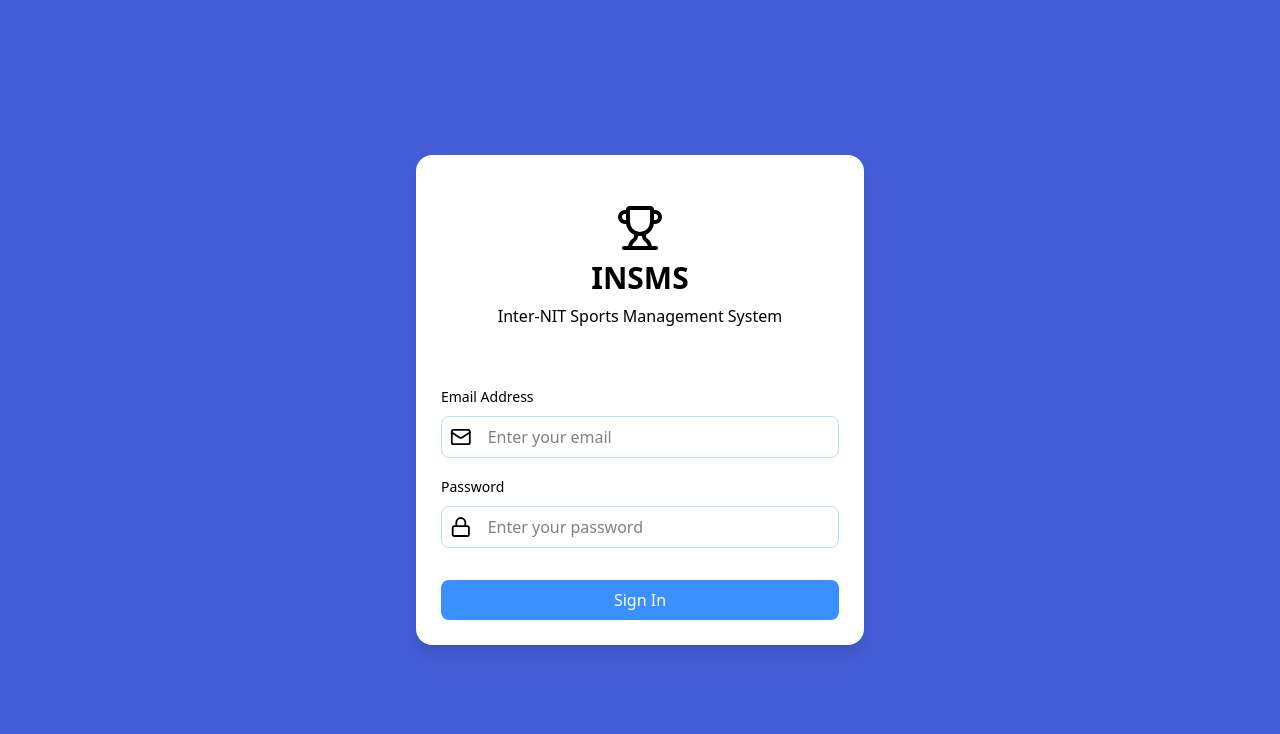
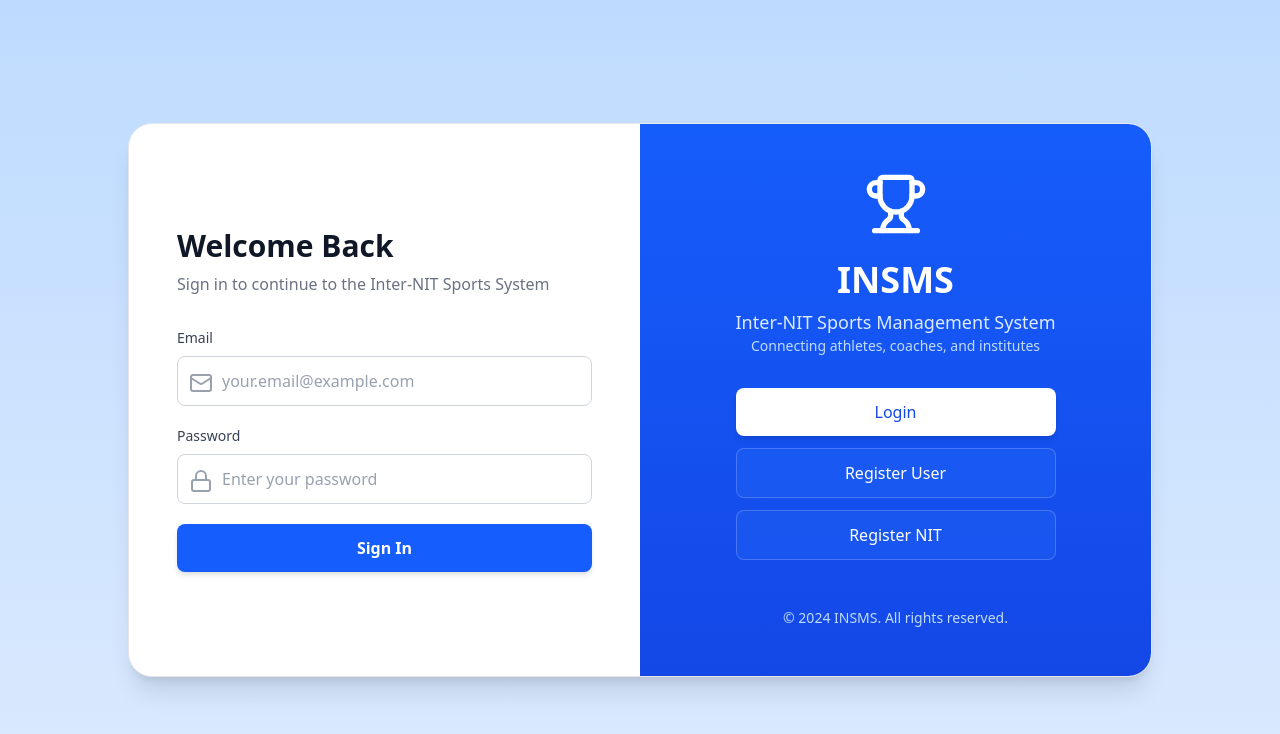
Before and after one commit to Srinathmp/NITC-Sports-Management-System, a React (Vite) app in the folder client/: page /login in a window 1280 px wide. Shown: the top 734 px of the page. Built offline with nearby package versions, Linux system fonts and the light colour scheme.

Commit message:
feat: update login page with new fields

```diff
--- a/client/src/pages/Events.jsx
+++ b/client/src/pages/Events.jsx
@@ -57,7 +57,7 @@ export default function Events() {
       ? filtered
       : filtered.filter((e) => e.status !== "Pending" && e.status !== "PendingValidation"))
     setVisibleEvents(val)
-    console.log(filtered,val)
+    // console.log(filtered,val)
   }, [events, searchQuery, statusFilter]);
 
   if (loading) return <FullPageLoader />;
--- a/client/src/pages/auth/Login.jsx
+++ b/client/src/pages/auth/Login.jsx
@@ -1,13 +1,154 @@
-import { useState, useEffect } from "react";
-import { useNavigate } from "react-router-dom";
-import { Trophy, Mail, Lock } from "lucide-react";
 import api from "../../api/axios";
 import { useAuth } from "../../contexts/AuthContexts";
+import { useNavigate } from "react-router-dom";
+import { useState, useEffect } from "react";
+import { Mail, Lock, User, Building, Phone, MapPin, Code, Shield, Trophy, } from "lucide-react";
 
-export default function Login() {
+function InputField({ icon, label, name, value, onChange, type = "text", placeholder }) {
+  return (
+    <div>
+      <label className="block text-sm font-medium text-gray-700 mb-2">{label}</label>
+      <div className="relative">
+        <div className="absolute left-3 top-1/2 -translate-y-1/2 text-gray-400 w-5 h-5">{icon}</div>
+        <input
+          type={type}
+          name={name}
+          value={value}
+          onChange={onChange}
+          placeholder={placeholder}
+          required
+          className="w-full pl-11 pr-4 py-3 border border-gray-300 rounded-lg placeholder-gray-400 focus:ring-2 focus:ring-blue-400 focus:border-transparent outline-none"
+        />
+      </div>
+    </div>
+  );
+}
+
+function ButtonToggle({ label, active, onClick }) {
+  return (
+    <button
+      onClick={onClick}
+      className={`w-full py-3 rounded-lg font-medium transition-all duration-200 ${active
+        ? "bg-white text-blue-700 shadow-md"
+        : "bg-blue-500/20 border border-white/20 text-white hover:bg-blue-500/30"
+        }
+        cursor-pointer`}
+    >
+      {label}
+    </button>
+  );
+}
+
+function LoginForm({ email, setEmail, password, setPassword, handleSubmit, loading }) {
+  return (
+    <div className="p-8 md:p-12 flex flex-col justify-center max-h-[90vh] overflow-y-auto">
+      <h2 className="text-3xl font-bold text-gray-900 mb-2">Welcome Back</h2>
+      <p className="text-gray-500 mb-8">
+        Sign in to continue to the Inter-NIT Sports System
+      </p>
+
+      <form onSubmit={handleSubmit} className="space-y-5">
+        <InputField icon={<Mail />} name="email" label="Email" type="email" value={email} onChange={(e) => setEmail(e.target.value)} placeholder="your.email@example.com" />
+        <InputField icon={<Lock />} name="password" label="Password" type="password" value={password} onChange={(e) => setPassword(e.target.value)} placeholder="Enter your password" />
+        <button type="submit" className="w-full bg-blue-600 hover:bg-blue-700 text-white font-semibold py-3 rounded-lg transition-all duration-200 shadow-md hover:shadow-lg disabled:cursor-not-allowed cursor-pointer" disabled={loading}>
+          {loading ? "Logging in..." : "Sign In"}
+        </button>
+      </form>
+    </div>
+  );
+}
+
+function RegisterUserForm({ formData, setFormData, handleSubmit }) {
+  const dummyNITs = ["NIT Delhi", "NIT Trichy", "NIT Warangal", "NIT Surathkal", "NIT Calicut",];
+
+  return (
+    <div className="p-8 md:p-12 flex flex-col justify-center">
+      <h2 className="text-3xl font-bold text-gray-900 mb-2">Create Account</h2>
+      <p className="text-gray-500 mb-8">Join the Inter-NIT Sports Network</p>
+
+      <form onSubmit={handleSubmit} className="space-y-5">
+        <InputField icon={<User />} name="name" label="Full Name" value={formData.name} onChange={(e) => setFormData({ ...formData, name: e.target.value })} placeholder="John Doe" />
+        <InputField icon={<Mail />} name="email" label="Email" type="email" value={formData.email} onChange={(e) => setFormData({ ...formData, email: e.target.value })} placeholder="your.email@example.com" />
+        <InputField icon={<Phone />} name="phone" label="Phone" value={formData.phone} onChange={(e) => setFormData({ ...formData, phone: e.target.value })} placeholder="+91 99999 99999" />
+        <InputField icon={<Lock />} name="password" label="Password" type="password" value={formData.password} onChange={(e) => setFormData({ ...formData, password: e.target.value })} placeholder="Create a strong password" />
+
+        {/* Role */}
+        <div>
+          <label className="block text-sm font-medium text-gray-700 mb-2">Role</label>
+          <div className="relative">
+            <Shield className="absolute left-3 top-1/2 -translate-y-1/2 text-gray-400 w-5 h-5" />
+            <select
+              name="role"
+              value={formData.role}
+              onChange={(e) => setFormData({ ...formData, role: e.target.value })}
+              required
+              className="w-full pl-11 pr-4 py-3 border border-gray-300 rounded-lg focus:ring-2 focus:ring-blue-400 focus:border-transparent outline-none bg-white"
+            >
+              <option value="Coach">Coach</option>
+              <option value="NITAdmin">NIT Admin</option>
+            </select>
+          </div>
+        </div>
+
+        {/* Select NIT */}
+        <div>
+          <label className="block text-sm font-medium text-gray-700 mb-2">Select NIT</label>
+          <div className="relative">
+            <Building className="absolute left-3 top-1/2 -translate-y-1/2 text-gray-400 w-5 h-5" />
+            <select
+              name="nit_id"
+              value={formData.nit_id}
+              onChange={(e) => setFormData({ ...formData, nit_id: e.target.value })}
+              required
+              className="w-full pl-11 pr-4 py-3 border border-gray-300 rounded-lg focus:ring-2 focus:ring-blue-400 focus:border-transparent outline-none bg-white"
+            >
+              <option value="">Choose your NIT</option>
+              {dummyNITs.map((nit) => (
+                <option key={nit} value={nit}>{nit}</option>
+              ))}
+            </select>
+          </div>
+        </div>
+
+        <button
+          type="submit"
+          className="w-full bg-blue-600 hover:bg-blue-700 text-white font-semibold py-3 rounded-lg transition-all duration-200 shadow-md hover:shadow-lg"
+        >
+          Create Account
+        </button>
+      </form>
+    </div>
+  );
+}
+
+function RegisterNITForm({ nitName, setNitName, nitCode, setNitCode, nitLoc, setNitLoc, handleSubmit, loading }) {
+  return (
+    <div className="p-8 md:p-12 flex flex-col justify-center">
+      <h2 className="text-3xl font-bold text-gray-900 mb-2">Register Institute</h2>
+      <p className="text-gray-500 mb-8">Register your NIT with INSMS</p>
+
+      <form onSubmit={(handleSubmit)} className="space-y-5">
+        <InputField icon={<Building />} name="nitName" label="Institute Name" value={nitName} onChange={(e) => setNitName(e.target.value)} placeholder="National Institute of Technology" />
+        <InputField icon={<Code />} name="nitCode" label="Institute Code" value={nitCode} onChange={(e) => setNitCode(e.target.value)} placeholder="NIT-XXX" />
+        <InputField icon={<MapPin />} name="location" label="Location" value={nitLoc} onChange={(e) => setNitLoc(e.target.value)} placeholder="City, State" />
+        <button
+          type="submit"
+          className=" cursor-pointer w-full bg-blue-600 hover:bg-blue-700 text-white font-semibold py-3 rounded-lg transition-all duration-200 shadow-md hover:shadow-lg disabled:cursor-not-allowed" disabled={loading}
+        >
+          {loading ? "Registering....." : "Register Institute"}
+        </button>
+      </form>
+    </div>
+  );
+}
+
+const Login = () => {
   const { login, isAuthenticated, user } = useAuth();
   const [email, setEmail] = useState("");
   const [password, setPassword] = useState("");
+  const [nitName, setNitName] = useState("")
+  const [nitCode, setNitCode] = useState("")
+  const [nitLoc, setNitLoc] = useState("")
   const [loading, setLoading] = useState(false);
   const [error, setError] = useState("");
   const navigate = useNavigate();
@@ -20,7 +161,7 @@ export default function Login() {
     }
   }, []);
 
-  const handleSubmit = async (e) => {
+  const handleSubmitLogin = async (e) => {
     e.preventDefault();
     setError("");
 
@@ -32,10 +173,10 @@ export default function Login() {
     try {
       setLoading(true);
 
+      console.log(email, password);
       const res = await api.post("/users/login", { email, password });
       const { token, role, name } = res.data;
 
-      console.log("login successful!");
       login(token, role, name, email);
       if (role === "CommonAdmin") navigate("/common-admin/dashboard");
       else if (role === "NITAdmin") navigate("/nit-admin/dashboard");
@@ -52,69 +193,74 @@ export default function Login() {
     }
   };
 
+  const handleSubmitNIT = async (e) => {
+    e.preventDefault();
+    setError("");
+
+    if (!nitName || !nitCode || !nitLoc) {
+      setError("Please fill all details.");
+      return;
+    }
+
+    try {
+      setLoading(true);
+
+      const res = await api.post("/nits/register", { nitName, nitCode, nitLoc });
+      setNitCode("")
+      setNitLoc("")
+      setNitName("")
+      alert("Succesfull!!")
+    } catch (err) {
+      console.error(err);
+      setError(
+        err.response?.data?.message || "Invalid credentials. Please try again."
+      );
+    } finally {
+      setLoading(false);
+    }
+  }
+
+  const handleSubmit = () => { }
+  const [mode, setMode] = useState("login");
+  const [formData, setFormData] = useState({ email: "", password: "", name: "", phone: "", role: "Coach", nit_id: "", nitName: "", nitCode: "", location: "", });
+
   return (
-    <div className="bg-[#445cd5ff] min-h-screen flex flex-col items-center justify-center">
-      <div className="min-w-sm lg:min-w-md">
-        <div className="rounded-2xl border border-white/30 bg-white shadow-lg backdrop-blur-lg p-2">
-          <div className="flex flex-col items-center justify-center gap-2 m-10 text-black-200">
-            <Trophy className="font-bold" size={48} />
-            <p className="font-bold text-3xl">INSMS</p>
-            <p>Inter-NIT Sports Management System</p>
+    <div className="min-h-screen flex items-center justify-center bg-gradient-to-b from-blue-200 to-blue-100 px-4 py-10">
+      <div className="w-full max-w-5xl grid md:grid-cols-2 bg-white rounded-3xl overflow-hidden shadow-xl border border-gray-200">
+        {/* LEFT PANEL */}
+        {mode === "login" && (
+          <LoginForm email={email} setEmail={setEmail} password={password} setPassword={setPassword} handleSubmit={handleSubmitLogin} loading={loading} />
+        )}
+        {mode === "registerUser" && (
+          // <RegisterUserForm />
+          <>..............in develop</>
+        )}
+        {mode === "registerNIT" && (
+          <RegisterNITForm nitName={nitName} setNitName={setNitName} nitCode={nitCode} setNitCode={setNitCode} nitLoc={nitLoc} setNitLoc={setNitLoc} handleSubmit={handleSubmitNIT} loading={loading} />
+        )}
+
+        {/* RIGHT PANEL */}
+        <div className="bg-gradient-to-b from-blue-600 to-blue-700 p-8 md:p-12 flex flex-col justify-center items-center text-white">
+          <Trophy className="h-16 w-16 mb-6 text-white" />
+          <h1 className="text-4xl font-bold mb-2">INSMS</h1>
+          <p className="text-lg text-blue-100">Inter-NIT Sports Management System</p>
+          <p className="text-sm text-blue-200 mb-8">
+            Connecting athletes, coaches, and institutes
+          </p>
+
+          <div className="w-full max-w-xs space-y-3">
+            <ButtonToggle label="Login" active={mode === "login"} onClick={() => setMode("login")} />
+            <ButtonToggle label="Register User" active={mode === "registerUser"} onClick={() => setMode("registerUser")} />
+            <ButtonToggle label="Register NIT" active={mode === "registerNIT"} onClick={() => setMode("registerNIT")} />
           </div>
 
-          {error && (
-            <div className="mb-4 text-red-600 text-sm text-center bg-red-50 p-3 rounded-lg mx-4">
-              {error}
-            </div>
-          )}
-
-          <form className="p-4" onSubmit={handleSubmit}>
-            <div>
-              <label htmlFor="email_id" className="text-sm font-medium">
-                {" "}
-                Email Address{" "}
-              </label>
-              <div className="flex gap-4 rounded-lg border border-blue-200 bg-white/30 p-2 mt-2 mb-4 focus-within:ring-3 focus-within:ring-blue-500">
-                <Mail />
-                <input
-                  type="email"
-                  id="email_id"
-                  placeholder="Enter your email"
-                  className="w-full focus-visible:outline-none file:bg-transparent"
-                  value={email}
-                  onChange={(e) => setEmail(e.target.value)}
-                />
-              </div>
-            </div>
-            <div>
-              <label htmlFor="pswd" className="text-sm font-medium">
-                {" "}
-                Password{" "}
-              </label>
-              <div className="flex gap-4 rounded-lg border border-blue-200 bg-white/30 p-2 mt-2 focus-within:ring-3 focus-within:ring-blue-500">
-                <Lock />
-                <input
-                  id="pswd"
-                  type="password"
-                  placeholder="Enter your password"
-                  className="w-full focus-visible:outline-none"
-                  value={password}
-                  onChange={(e) => setPassword(e.target.value)}
-                />
-              </div>
-            </div>
-            <div>
-              <button
-                type="submit"
-                className="text-white cursor-pointer w-full bg-[#3a90ffff] mt-8 p-2 border-[#70aafbff] rounded-lg hover:bg-[#0157c8ff] disabled:opacity-50"
-                disabled={loading}
-              >
-                {loading ? "Logging in..." : "Sign In"}
-              </button>
-            </div>
-          </form>
+          <div className="mt-12 text-center text-sm text-blue-200">
+            <p>© 2024 INSMS. All rights reserved.</p>
+          </div>
         </div>
       </div>
     </div>
   );
-}
+};
+
+export default Login;
```
Also changed, not shown: client/src/pages/Matches.jsx (+3 -5 lines), 2 other files (tests, documents, lock files or other folders).
